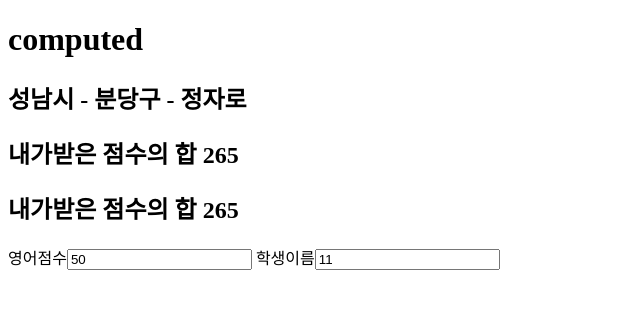
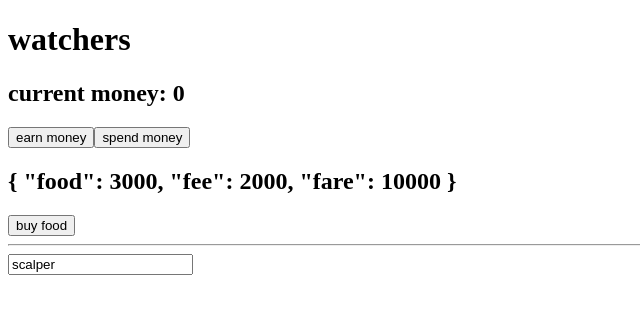
Before and after one commit to dkdiek/Vue3_Class_Practice2, a Vue app: page / in a window 1280 px wide. Shown: the top 314 px of the page, without its empty margins (0-640 px from the left). Built offline with nearby package versions, Linux system fonts and the light colour scheme.

Commit message:
watch 생성

```diff
--- a/src/App.vue
+++ b/src/App.vue
@@ -1,14 +1,15 @@
 <template>
   <div>
-    <h1>computed</h1>
-    <h2>{{ address }}</h2>
-    <!-- 컴퓨티드 - 필요한 값들이 캐시가 된다 변화가 해당 값들의 변화가 일어나기 전에는 계산 다시 안함 -->
-    <h2>내가받은 점수의 합 {{ sumGrade }}</h2>
-    <!-- 메소드 - 어떠한 변화가 있을 때마다 계산을 다시 수행 -->
-    <h2>내가받은 점수의 합 {{ getTotalScore() }}</h2>
-    <!-- 영어점수 변경 시 둘다 다시 계산, 학생 이름 변경 시 메소드만 다시 계산 -->
-    영어점수<input type="text" name="" id="" v-model="grade.eng" />
-    학생이름<input type="text" name="" id="" v-model="studentName" />
+    <h1>watchers</h1>
+    <h2>current money: {{ money }}</h2>
+    <div>
+      <button @click="money += 100">earn money</button>
+      <button @click="money -= 100">spend money</button>
+    </div>
+    <h2>{{ receipt }}</h2>
+    <button @click="receipt.food += 500">buy food</button>
+    <hr />
+    <input type="text" name="" id="" v-model="userName" />
   </div>
 </template>
 
@@ -18,40 +19,46 @@ export default {
   data() {
     return {
       userName: "scalper",
-      addres1: "성남시",
-      addres2: "분당구",
-      addres3: "정자로",
-      grade: {
-        math: 70,
-        kor: 90,
-        eng: 50,
-        sci: 55,
+      money: 0,
+      receipt: {
+        food: 3000,
+        fee: 2000,
+        fare: 10000,
       },
-      studentName: "11",
     };
   },
   //컴퓨티드 정의
-  computed: {
-    address() {
-      return `${this.addres1} - ${this.addres2} - ${this.addres3}`;
+  computed: {},
+  //watch 정의
+  watch: {
+    userName: {
+      handler(newValue) {
+        console.log(newValue, "newValue");
+      },
+      //immediate를 true로 하면 최초 로딩 시에도 watch를 감지한다 (원래는 로딩 후 변화 있을때만 감지)
+      immediate: true,
     },
-    sumGrade() {
-      //배열 디스트럭처링 grade 요소를 변수처럼 사용
-      console.log("computed 실행");
-      const { math, kor, eng, sci } = this.grade;
-      return math + kor + eng + sci;
+    //object 안의 세부 내용 감지는(object 형태)로 작성 deep을 true로 줘야함
+    receipt: {
+      handler(newValue) {
+        console.log("영수증의 값 변화", newValue);
+      },
+      deep: true,
+    },
+    //watch로 money 변화 감지(메소드 형태)
+    money(newValue, oldValue) {
+      if (newValue > 2000 && newValue > oldValue) {
+        console.log("mission complete");
+      }
+      if (oldValue < 1500 && newValue < oldValue) {
+        console.log("warning");
+      }
     },
   },
   //디렉티브 정의
   directives: {},
   //메소드 정의
-  methods: {
-    getTotalScore() {
-      console.log("method 실행");
-      const { math, kor, eng, sci } = this.grade;
-      return math + kor + eng + sci;
-    },
-  },
+  methods: {},
 };
 </script>
 
```
